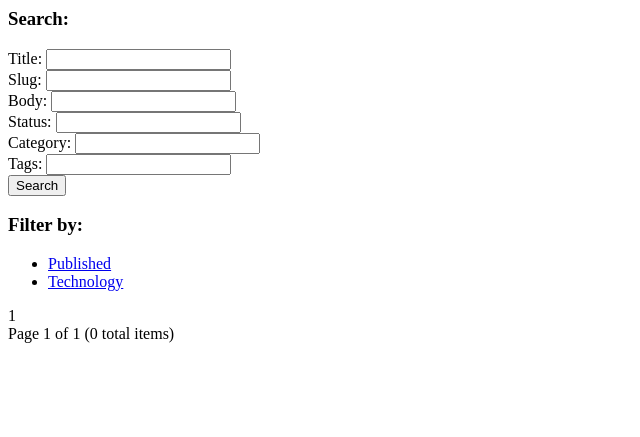
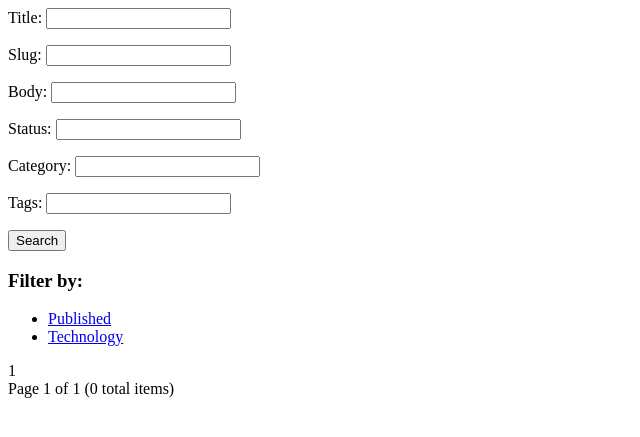
Before and after one commit to BrennanDraves/viewcraft, a Django app: page / in a window 1280 px wide. Shown: the top 437 px of the page, without its empty margins (0-640 px from the left). Run offline with Django 5.2, Linux system fonts and the light colour scheme; data that the repository does not hold is empty.

Commit message:
implement form overriding and template for search

```diff
--- a/demo_app/templates/demo_app/list.html
+++ b/demo_app/templates/demo_app/list.html
@@ -1,17 +1,6 @@
 {% load static %}
 
-<div class="search">
-    <h3>Search:</h3>
-    <form method="get" action="">
-        {% for field in search_form %}
-            <div class="form-group">
-                <label for="{{ field.id_for_label }}">{{ field.label }}: </label>
-                {{ field }}
-            </div>
-        {% endfor %}
-        <button type="submit">Search</button>
-    </form>
-</div>
+{% include "viewcraft/search.html" %}
 
 <div class="filters">
     <h3>Filter by:</h3>
--- a/viewcraft/components/search/component.py
+++ b/viewcraft/components/search/component.py
@@ -29,9 +29,13 @@ class SearchForm(forms.Form):
 
 class BasicSearchComponent(Component[ViewT], URLMixin):
     """
-    Basic search component that filters a queryset based on form input.
+    Search component that uses a single encoded query parameter for cleaner URLs.
 
-    Provides a simple search form with exact match filtering on specified fields.
+    This component handles search queries in the format:
+    ?q=field1:value1,field2:value2
+
+    It requires a small JavaScript snippet to be included in the template
+    to encode form fields before submission.
     """
     _sequence = -200
 
@@ -59,19 +63,37 @@ class BasicSearchComponent(Component[ViewT], URLMixin):
         return queryset
 
     def process_get_context_data(self, context: dict) -> dict:
-        """Add search form to the context."""
+        """Add search form and param name to the context."""
         context['search_form'] = self._get_search_form()
+        context['search_param_name'] = self.config.param_name
         return context
 
+    def _parse_encoded_query(self) -> Dict[str, Any]:
+        """Parse an encoded search query into parameters.
+
+        Format: field1:value1,field2:value2
+        """
+        params: Dict[str, Any] = {}
+        encoded_query = self._view.request.GET.get(self.config.param_name, '')
+
+        if not encoded_query:
+            return params
+
+        for part in encoded_query.split(','):
+            if ':' not in part:
+                continue
+
+            field, value = part.split(':', 1)
+            if field in self.config.fields:
+                params[field] = value
+
+        return params
+
     def _get_search_form(self) -> SearchForm:
-        """Get or create the search form."""
+        """Get or create the search form with values from encoded query."""
         if self._search_form is None:
-            # Get search parameters from request
-            form_data = {}
-            for field in self.config.fields:
-                value = self._view.request.GET.get(field, '')
-                if value:
-                    form_data[field] = value
+            # Get values from encoded query
+            form_data = self._parse_encoded_query()
 
             # Create form with fields from config
             self._search_form = SearchForm(
@@ -82,18 +104,20 @@ class BasicSearchComponent(Component[ViewT], URLMixin):
         return self._search_form
 
     def _get_search_params(self) -> Dict[str, Any]:
-        """Get search parameters from the request."""
+        """Get search parameters from the encoded query."""
         if self._search_params is None:
-            params = {}
-            for field in self.config.fields:
-                value = self._view.request.GET.get(field, '')
-                if value:
-                    params[field] = value
-
-            self._search_params = params
-
+            self._search_params = self._parse_encoded_query()
         return self._search_params
 
-    def get_search_url(self, params: Dict[str, Any]) -> str:
-        """Generate a URL with the given search parameters."""
-        return self.get_url_with_params(params)
+    def get_encoded_search_url(self, params: Dict[str, Any]) -> str:
+        """Generate a URL with encoded search parameters."""
+        parts = []
+        for field, value in params.items():
+            if value and field in self.config.fields:
+                parts.append(f"{field}:{value}")
+
+        if not parts:
+            return self.get_url_with_params({self.config.param_name: None})
+
+        encoded = ",".join(parts)
+        return self.get_url_with_params({self.config.param_name: encoded})
--- a/viewcraft/components/search/config.py
+++ b/viewcraft/components/search/config.py
@@ -15,7 +15,7 @@ class BasicSearchConfig(ComponentConfig):
     """Simple configuration for basic search component."""
     model: Optional[Type[models.Model]] = None
     fields: List[str] = field(default_factory=list)
-    param_name: str = 'search'
+    param_name: str = 'q'
 
     def __post_init__(self) -> None:
         """Validate configuration."""
--- a/viewcraft/templates/viewcraft/search.html
+++ b/viewcraft/templates/viewcraft/search.html
@@ -1,237 +1,42 @@
-{% comment %}
-  Template for rendering the search form.
-
-  This template requires the following context variables:
-  - search_form: The form instance
-  - search_url: The URL for form submission
-  - search_params: The current search parameters (decoded)
-{% endcomment %}
-
-<div class="search-container">
-  <form id="viewcraft-search-form" method="get" action="{{ search_url }}" class="search-form">
-    {% csrf_token %}
-
-    <div class="search-form-content">
-      {% if search_form.global %}
-        <div class="global-search">
-          <label for="id_global">{{ search_form.global.label }}</label>
-          {{ search_form.global }}
-        </div>
-      {% endif %}
-
-      <div class="field-search">
-        <h3>Advanced Search</h3>
-
-        {% for field in search_form %}
-          {% if field.name != 'global' and not field.name|endswith:'_match' and not field.name|endswith:'_min' and not field.name|endswith:'_max' %}
-            <div class="search-field-container">
-              <div class="search-field">
-                <label for="id_{{ field.name }}">{{ field.label }}</label>
-                {{ field }}
-              </div>
-
-              {% with match_field_name=field.name|add:'_match' %}
-                {% if search_form|get_field:match_field_name %}
-                  <div class="search-match-types">
-                    <label>Match Type:</label>
-                    {{ search_form|get_field:match_field_name }}
-                  </div>
-                {% endif %}
-              {% endwith %}
-
-              {% with min_field_name=field.name|add:'_min' max_field_name=field.name|add:'_max' %}
-                {% if search_form|get_field:min_field_name and search_form|get_field:max_field_name %}
-                  <div class="search-range">
-                    <div class="search-range-min">
-                      <label for="id_{{ min_field_name }}">Min</label>
-                      {{ search_form|get_field:min_field_name }}
-                    </div>
-                    <div class="search-range-max">
-                      <label for="id_{{ max_field_name }}">Max</label>
-                      {{ search_form|get_field:max_field_name }}
-                    </div>
-                  </div>
-                {% endif %}
-              {% endwith %}
-            </div>
-          {% endif %}
-        {% endfor %}
-      </div>
-    </div>
-
-    <div class="search-actions">
-      <button type="submit" class="search-submit-btn">Search</button>
-      <button type="button" class="search-reset-btn" onclick="resetSearchForm()">Reset</button>
-    </div>
-  </form>
+<div class=""search">
+    <form method="get" class="viewcraft-search-form">
+        {{ search_form.as_p }}
+        <button type="submit">Search</button>
+    </form>
 </div>
 
 <script>
-  // Process the form submission to encode the search parameters
   document.addEventListener('DOMContentLoaded', function() {
-    var form = document.getElementById('viewcraft-search-form');
-    if (form) {
-      form.addEventListener('submit', function(e) {
-        e.preventDefault();
+      // Find all search forms created by SearchComponent
+      const searchForms = document.querySelectorAll('form.viewcraft-search-form');
 
-        // Build search parameters object
-        var searchParams = {};
-        var formData = new FormData(form);
+      searchForms.forEach(function(form) {
+          form.addEventListener('submit', function(e) {
+              e.preventDefault();
 
-        // Process global search
-        var globalValue = formData.get('global');
-        if (globalValue) {
-          searchParams.global = globalValue;
-        }
+              // Get all form fields
+              const formData = new FormData(form);
+              const searchParams = [];
 
-        // Process field-specific searches
-        {% for field in search_form %}
-          {% if field.name != 'global' and not field.name|endswith:'_match' and not field.name|endswith:'_min' and not field.name|endswith:'_max' %}
-            // Check if this is a range field
-            {% with min_field_name=field.name|add:'_min' max_field_name=field.name|add:'_max' %}
-              {% if search_form|get_field:min_field_name and search_form|get_field:max_field_name %}
-                var minValue = formData.get('{{ min_field_name }}');
-                var maxValue = formData.get('{{ max_field_name }}');
-                var matchType = formData.get('{{ field.name }}_match') || 'between';
+              // Build encoded search string
+              for (const [field, value] of formData.entries()) {
+                  if (value.trim()) {
+                      searchParams.push(`${field}:${encodeURIComponent(value.trim())}`);
+                  }
+              }
 
-                if (minValue || maxValue) {
-                  searchParams['{{ field.name }}'] = {
-                    match_type: matchType,
-                    value: [minValue, maxValue]
-                  };
-                }
-              {% else %}
-                var fieldValue = formData.get('{{ field.name }}');
-                var matchType = formData.get('{{ field.name }}_match');
+              // Build the URL
+              let url = form.getAttribute('action') || window.location.pathname;
+              const queryParam = '{{ search_param_name }}';
 
-                if (fieldValue && matchType) {
-                  searchParams['{{ field.name }}'] = {
-                    match_type: matchType,
-                    value: fieldValue
-                  };
-                }
-              {% endif %}
-            {% endwith %}
-          {% endif %}
-        {% endfor %}
+              if (searchParams.length > 0) {
+                  const searchQuery = searchParams.join(',');
+                  url += `?${queryParam}=${searchQuery}`;
+              }
 
-        // Encode the search parameters
-        var jsonData = JSON.stringify(searchParams);
-        var encodedData = btoa(jsonData);
-
-        // Redirect to the search URL
-        window.location.href = '{{ search_url }}?q=' + encodeURIComponent(encodedData);
+              // Navigate to the URL (causing page reload)
+              window.location.href = url;
+          });
       });
-    }
   });
-
-  // Reset the search form
-  function resetSearchForm() {
-    window.location.href = '{{ search_url|split:"?"|first }}';
-  }
 </script>
-
-<style>
-  .search-container {
-    margin-bottom: 20px;
-    padding: 15px;
-    background-color: #f9f9f9;
-    border-radius: 5px;
-    border: 1px solid #e0e0e0;
-  }
-
-  .search-form {
-    display: flex;
-    flex-direction: column;
-    gap: 15px;
-  }
-
-  .global-search {
-    margin-bottom: 15px;
-  }
-
-  .global-search input {
-    width: 100%;
-    padding: 8px;
-    border: 1px solid #ddd;
-    border-radius: 4px;
-  }
-
-  .field-search {
-    border-top: 1px solid #e0e0e0;
-    padding-top: 15px;
-  }
-
-  .field-search h3 {
-    margin-top: 0;
-    margin-bottom: 15px;
-    font-size: 1.1em;
-  }
-
-  .search-field-container {
-    margin-bottom: 15px;
-    padding: 10px;
-    background-color: #f0f0f0;
-    border-radius: 4px;
-  }
-
-  .search-field {
-    margin-bottom: 10px;
-  }
-
-  .search-field label {
-    display: block;
-    margin-bottom: 5px;
-    font-weight: bold;
-  }
-
-  .search-field input {
-    width: 100%;
-    padding: 8px;
-    border: 1px solid #ddd;
-    border-radius: 4px;
-  }
-
-  .search-match-types {
-    margin-top: 10px;
-  }
-
-  .search-match-types ul {
-    list-style: none;
-    padding: 0;
-    display: flex;
-    flex-wrap: wrap;
-    gap: 10px;
-  }
-
-  .search-match-types li {
-    margin-right: 10px;
-  }
-
-  .search-range {
-    display: flex;
-    gap: 10px;
-  }
-
-  .search-range-min,
-  .search-range-max {
-    flex: 1;
-  }
-
-  .search-actions {
-    display: flex;
-    gap: 10px;
-  }
-
-  .search-submit-btn,
-  .search-reset-btn {
-    padding: 8px 16px;
-    border: none;
-    border-radius: 4px;
-    cursor: pointer;
-  }
-
-  .search-submit-btn {
-    background-color: #4CAF50;
-    color: white;
-  }
```
Also changed, not shown: tests/test_search.py (+60 -10 lines).
